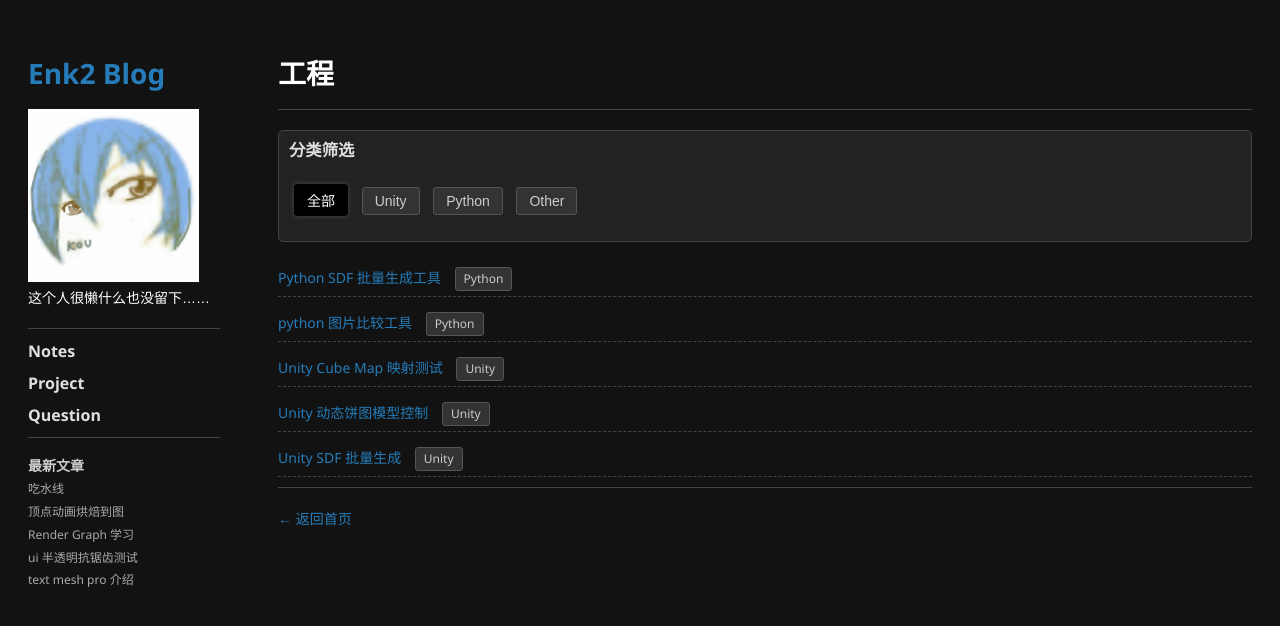
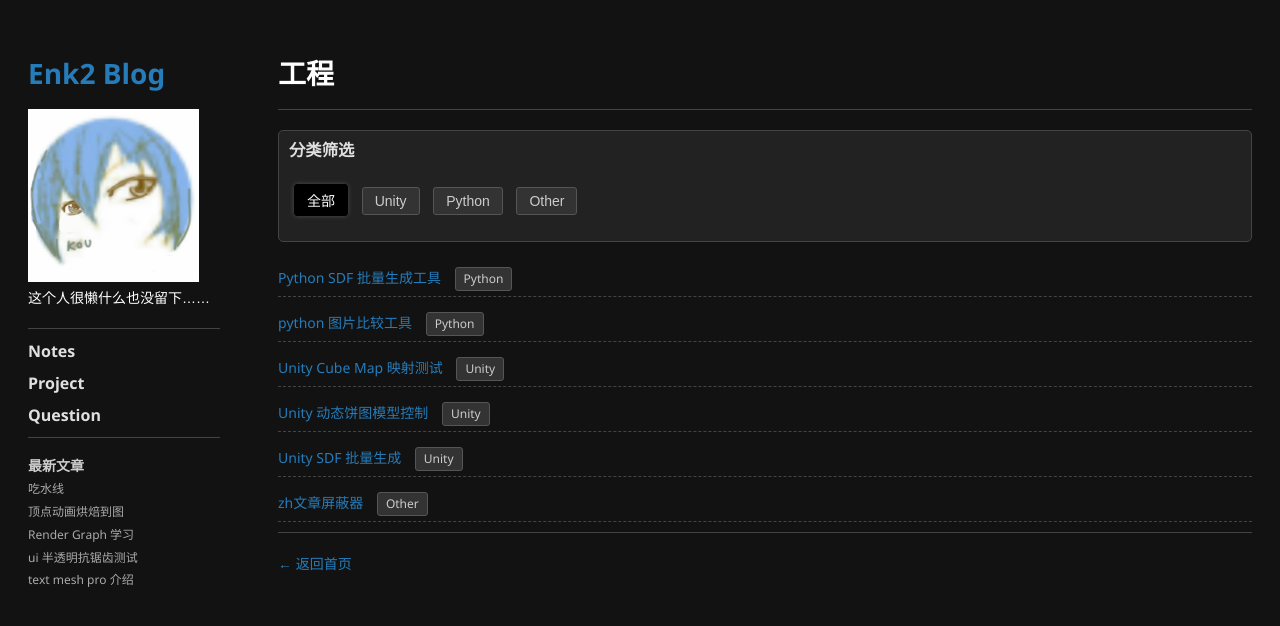
Before and after one commit to imenk2/enk2, a Jekyll site: the page built from project-page.md, in a window 1280 px wide. Shown: the top 626 px of the page. Built offline with Jekyll 4.4.1, drawn with Linux system fonts in a browser that asks for light colours.

Commit message:
增加project

```diff
--- a/project-page.md
+++ b/project-page.md
@@ -47,4 +47,8 @@ layout: default
         <a href="https://github.com/imenk2/Unity_SDFGenerator" target="_blank" rel="noopener noreferrer">Unity SDF 批量生成</a>
         <span class="note-tag">Unity</span>
     </div>
+    <div class="note-item" data-category="other">
+        <a href="https://github.com/imenk2/zhihu-shield" target="_blank" rel="noopener noreferrer">zh文章屏蔽器</a>
+        <span class="note-tag">Other</span>
+    </div>
 </div>
```
